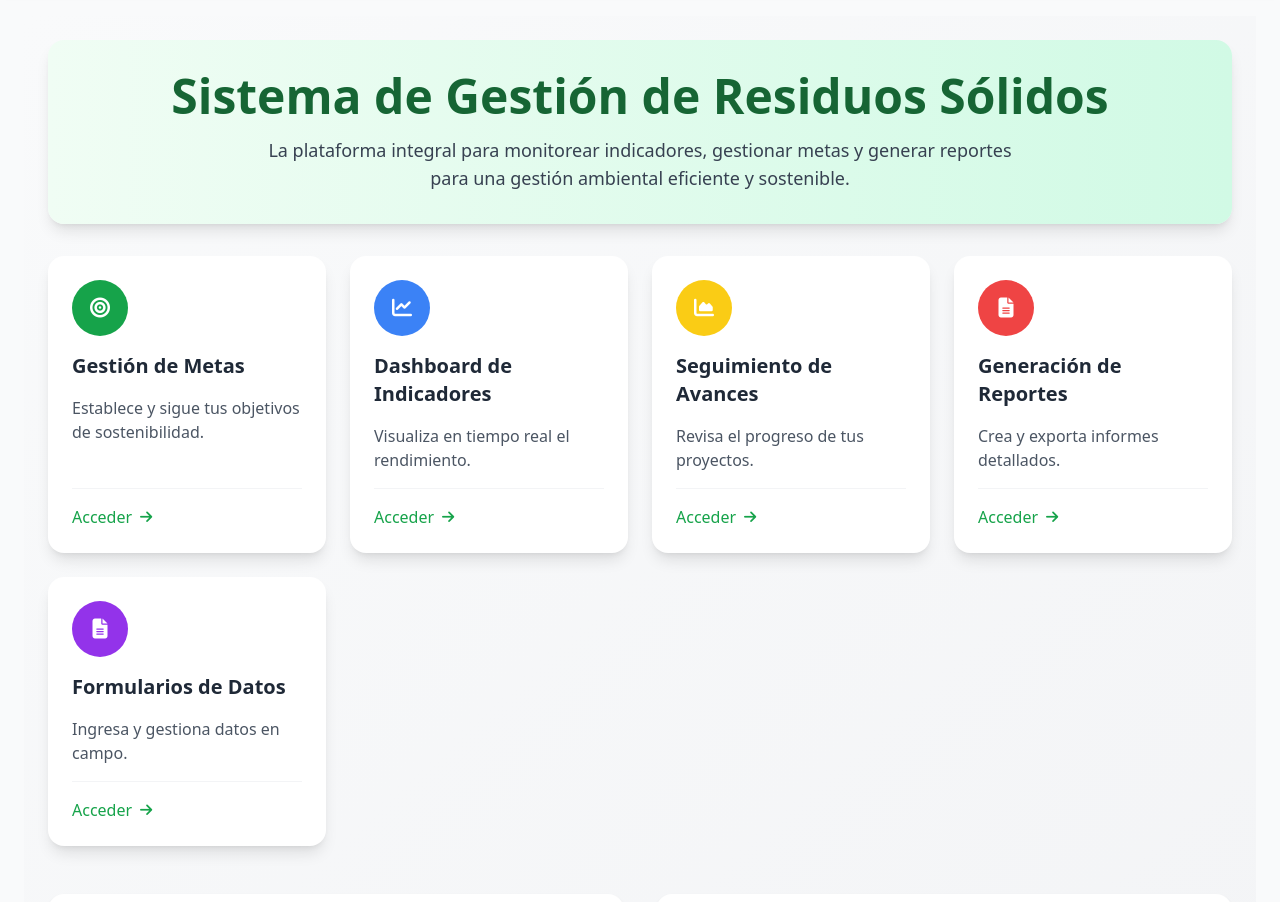
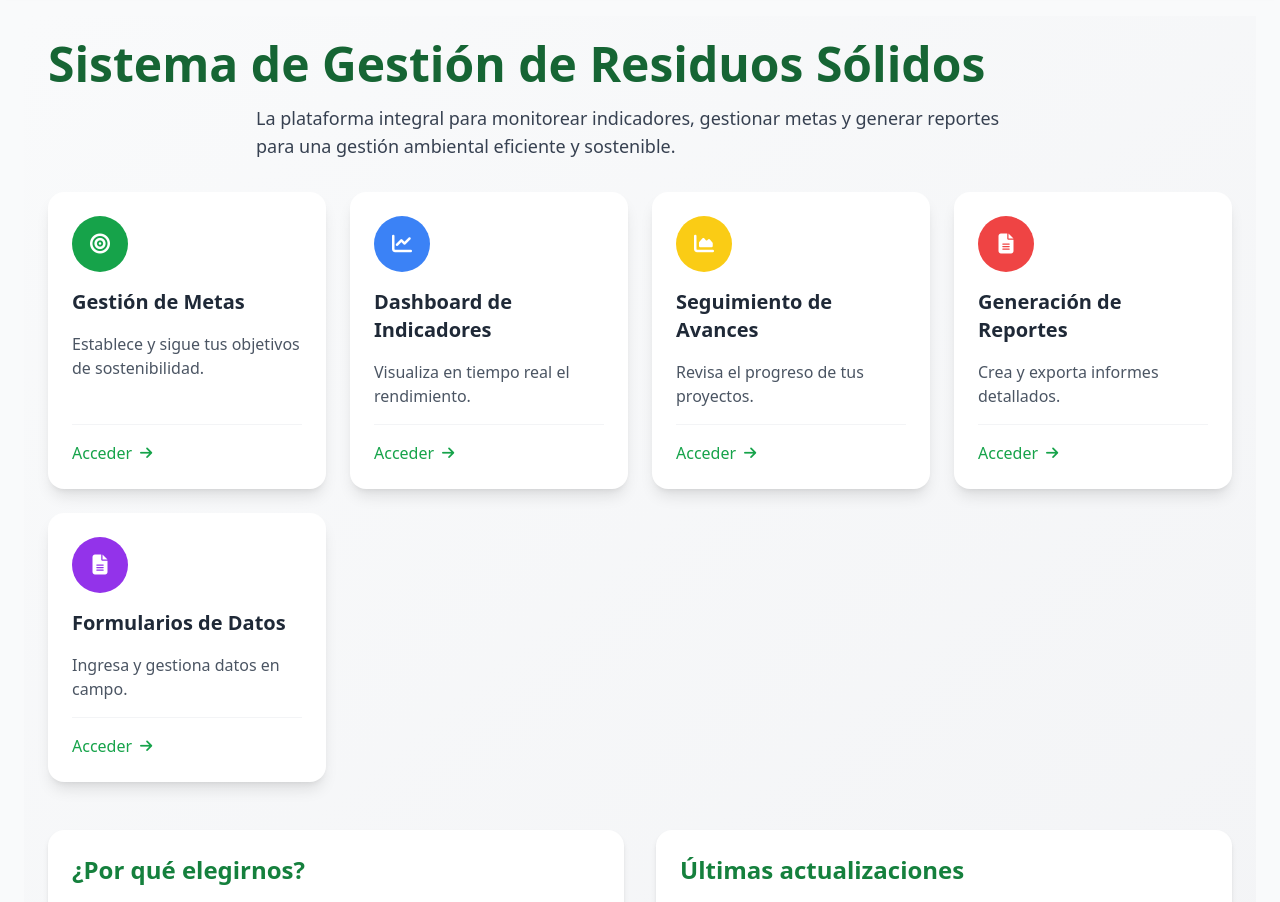
Before and after one commit to Carlostavo/residuos-app, a Next.js app: page /inicio in a window 1280 px wide. Shown: the part 80-982 px from the top of the page. Built offline with nearby package versions, Linux system fonts and the light colour scheme; no server answers.

Commit message:
Update page.jsx

```diff
--- a/app/inicio/page.jsx
+++ b/app/inicio/page.jsx
@@ -4,33 +4,27 @@ import { useEffect } from 'react'
 
 export default function InicioPage() {
   useEffect(() => {
-    // Cargar contenido guardado al iniciar la página
-    loadSavedContent()
+    // Cargar contenido del canvas si existe
+    loadCanvasContent()
   }, [])
 
-  const loadSavedContent = () => {
+  const loadCanvasContent = () => {
     const page = '/inicio'
-    const savedContent = localStorage.getItem(`editor-content-${page}`)
-    const savedPositions = localStorage.getItem(`editor-positions-${page}`)
+    const savedData = localStorage.getItem(`canvas-data-${page}`)
 
-    if (savedContent) {
-      const contentData = JSON.parse(savedContent)
-      Object.keys(contentData).forEach(id => {
+    if (savedData) {
+      const elementsData = JSON.parse(savedData)
+      Object.keys(elementsData).forEach(id => {
         const element = document.getElementById(id)
         if (element) {
-          element.innerHTML = contentData[id]
+          if (elementsData[id].content) {
+            element.innerHTML = elementsData[id].content
           }
-      })
+          if (elementsData[id].position) {
+            element.style.position = 'absolute'
+            element.style.left = elementsData[id].position.left
+            element.style.top = elementsData[id].position.top
           }
-
-    if (savedPositions) {
-      const positionData = JSON.parse(savedPositions)
-      Object.keys(positionData).forEach(id => {
-        const element = document.getElementById(id)
-        if (element && positionData[id]) {
-          element.style.position = 'relative'
-          element.style.left = positionData[id].left
-          element.style.top = positionData[id].top
         }
       })
     }
@@ -47,40 +41,57 @@ export default function InicioPage() {
   return (
     <div className="canvas-container">
       <div className="content-canvas">
-        <div className="hero-section text-center">
-          <h1
-            id="inicio-title"
-            className="text-4xl md:text-5xl font-bold text-green-800 mb-4 editable-content"
+        {/* Elementos del canvas */}
+        <div
+          id="hero-title"
+          className="canvas-element text-element"
+          style={{ position: 'relative', left: '0', top: '0' }}
         >
+          <h1 className="text-4xl md:text-5xl font-bold text-green-800 mb-4">
             Sistema de Gestión de Residuos Sólidos
           </h1>
-          <p
-            id="inicio-desc"
-            className="text-lg text-gray-700 max-w-3xl mx-auto editable-content"
+        </div>
+
+        <div
+          id="hero-description"
+          className="canvas-element text-element"
+          style={{ position: 'relative', left: '0', top: '0' }}
         >
+          <p className="text-lg text-gray-700 max-w-3xl mx-auto">
             La plataforma integral para monitorear indicadores, gestionar metas y generar reportes
             para una gestión ambiental eficiente y sostenible.
           </p>
         </div>
 
-        <div className="responsive-grid">
+        {/* Tarjetas como elementos del canvas */}
+        <div className="responsive-grid mt-8">
           {cards.map((c, index) => (
-            <div key={c.title} className="h-full editable-content" id={`card-${index}`}>
+            <div
+              key={c.title}
+              id={`card-${index}`}
+              className="canvas-element"
+              style={{ position: 'relative', left: '0', top: '0' }}
+            >
               <Card
                 title={c.title}
                 desc={c.desc}
                 icon={c.icon}
                 color={c.color}
                 href={c.href}
-                className="h-full card-hover"
+                className="h-full"
               />
             </div>
           ))}
         </div>
 
-        {/* Sección adicional */}
+        {/* Secciones adicionales como elementos del canvas */}
         <div className="mt-12 grid md:grid-cols-2 gap-8">
-          <div className="bg-white rounded-2xl shadow-md p-6 editable-content" id="benefits-section">
+          <div
+            id="benefits-section"
+            className="canvas-element"
+            style={{ position: 'relative', left: '0', top: '0' }}
+          >
+            <div className="bg-white rounded-2xl shadow-md p-6">
               <h2 className="text-2xl font-bold text-green-700 mb-4">¿Por qué elegirnos?</h2>
               <ul className="space-y-3">
                 <li className="flex items-center">
@@ -97,8 +108,14 @@ export default function InicioPage() {
                 </li>
               </ul>
             </div>
+          </div>
 
-          <div className="bg-white rounded-2xl shadow-md p-6 editable-content" id="updates-section">
+          <div
+            id="updates-section"
+            className="canvas-element"
+            style={{ position: 'relative', left: '0', top: '0' }}
+          >
+            <div className="bg-white rounded-2xl shadow-md p-6">
               <h2 className="text-2xl font-bold text-green-700 mb-4">Últimas actualizaciones</h2>
               <div className="space-y-4">
                 <div className="border-l-4 border-blue-500 pl-4">
@@ -114,5 +131,6 @@ export default function InicioPage() {
           </div>
         </div>
       </div>
+    </div>
   )
 }
```
Lines whose indentation alone changed are shown as unchanged.
